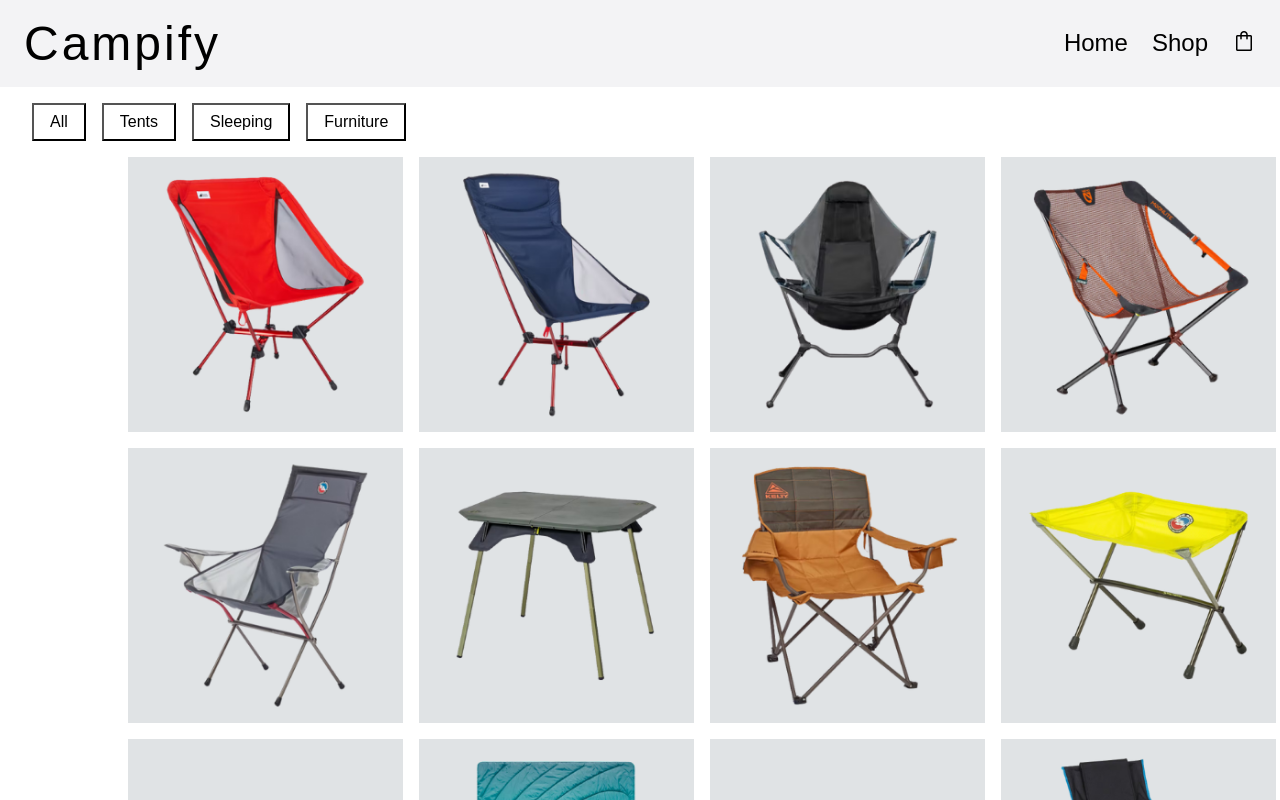
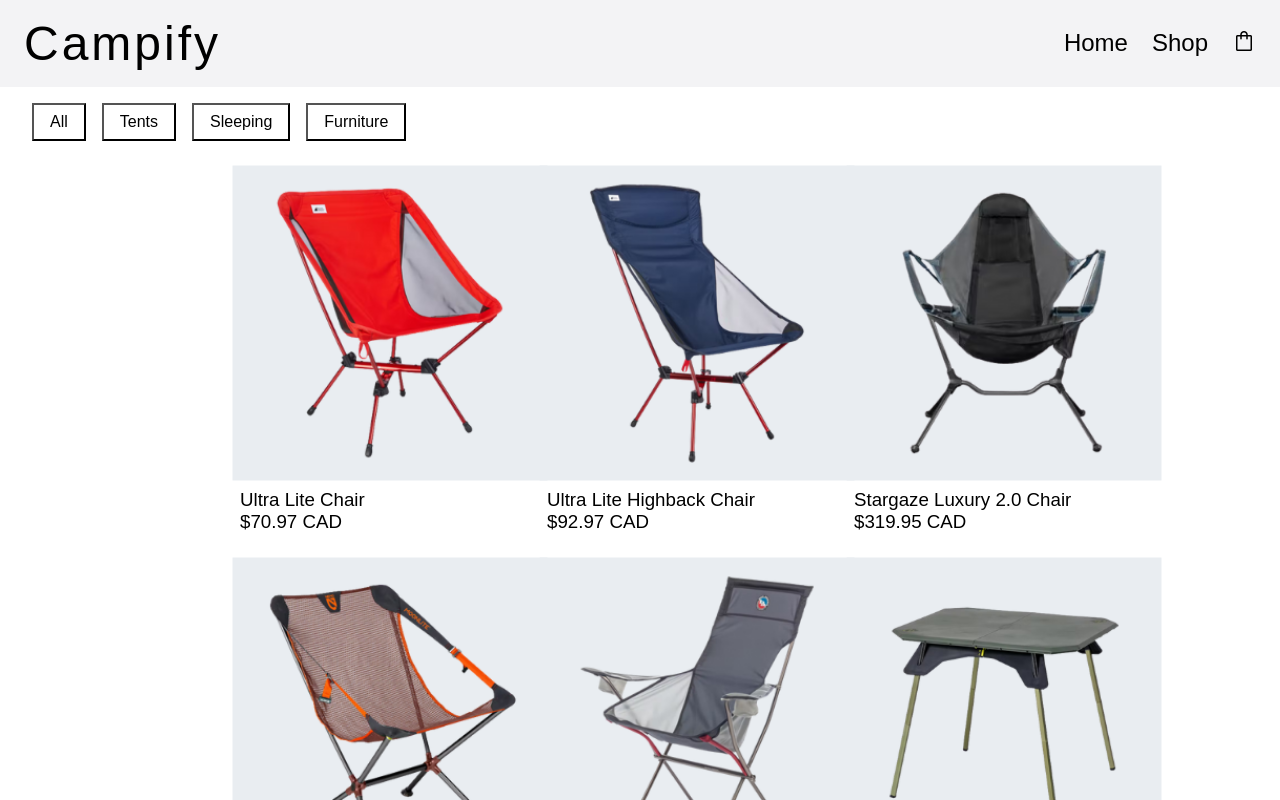
Before and after one commit to NelsonMN/shopping-cart, a React (Create React App) app: page /shop in a window 1280 px wide. Shown: the top 800 px of the page. Built offline with nearby package versions, Linux system fonts and the light colour scheme.

Commit message:
Finished shop styling

```diff
--- a/src/pages/Home.js
+++ b/src/pages/Home.js
@@ -22,16 +22,16 @@ const Home = () => {
         <div className="section2">
           <h1>Featured Items</h1>
           <div className="featured-items">
-            <div className="featured">
+            <div className="item-image">
               <img src={furniture[0].image} alt=''></img>
             </div>
-            <div className="featured">
+            <div className="item-image">
               <img src={sleeping[1].image} alt=''></img>
             </div>
-            <div className="featured">
+            <div className="item-image">
               <img src={tents[6].image} alt=''></img>
             </div>
-            <div className="featured">
+            <div className="item-image">
               <img src={furniture[3].image} alt=''></img>
             </div>
           </div>
--- a/src/pages/Shop.js
+++ b/src/pages/Shop.js
@@ -27,7 +27,13 @@ const Display = ({ items }) => {
     {items.map((element) => {
       return (
         <div className='item' key={element.id}>
-          <img src={element.image} alt=''></img>
+          <div className='item-image' >
+            <img src={element.image} alt=''></img>
+          </div>
+          <div className='item-info'>
+            <h3>{element.name}</h3>
+            <h3>${element.price} CAD</h3>
+          </div>
         </div>
       )
     })}
--- a/src/styles/shop.css
+++ b/src/styles/shop.css
@@ -1,12 +1,12 @@
+img {
+    height: 300px;
+    width: 300px;
+}
+
 .nav {
     padding: 1rem 2rem;
     display: flex;
     gap: 1rem;
-}
-
-img {
-    height: 275px;
-    width: 275px;
 }
 
 .nav > button {
@@ -17,16 +17,36 @@ img {
 }
 
 .catalog {
-    padding: 0 8rem;
+    padding: 1rem 15rem 8rem;
     display: grid;
     justify-items: center;
     align-content: center;
-    grid-template-columns: repeat(4, 1fr);
-    gap: 1rem;
+    grid-template-columns: repeat(3, 1fr);
+    gap: 2rem;
 }
 
 .item {
-    height: 275px;
     width: 275px;
-    background-color: rgb(224, 227, 229);
 }
+
+.item-image {
+    background-color: rgb(233, 237, 241);
+    transition: .5s;
+    cursor: pointer;
+    height: 300px;
+    width: 300px;
+    transform: scale(1.05)
+}
+
+.item-image:hover {
+    transform: scale(1);
+    transition: .5s;
+}
+
+.item-info > h3{
+    font-weight: 200;
+}
+
+.item-info {
+    padding-top: 1rem;
+}
```
